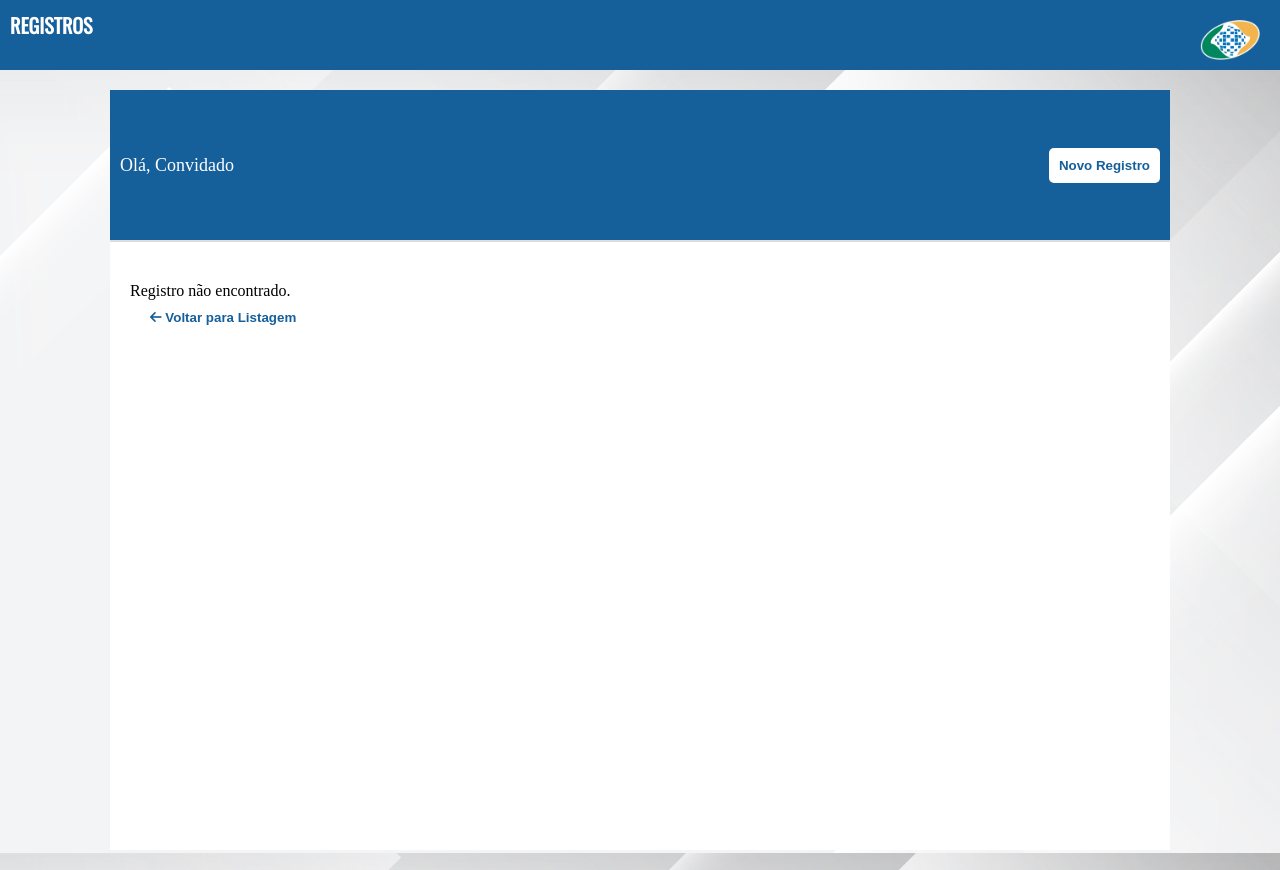
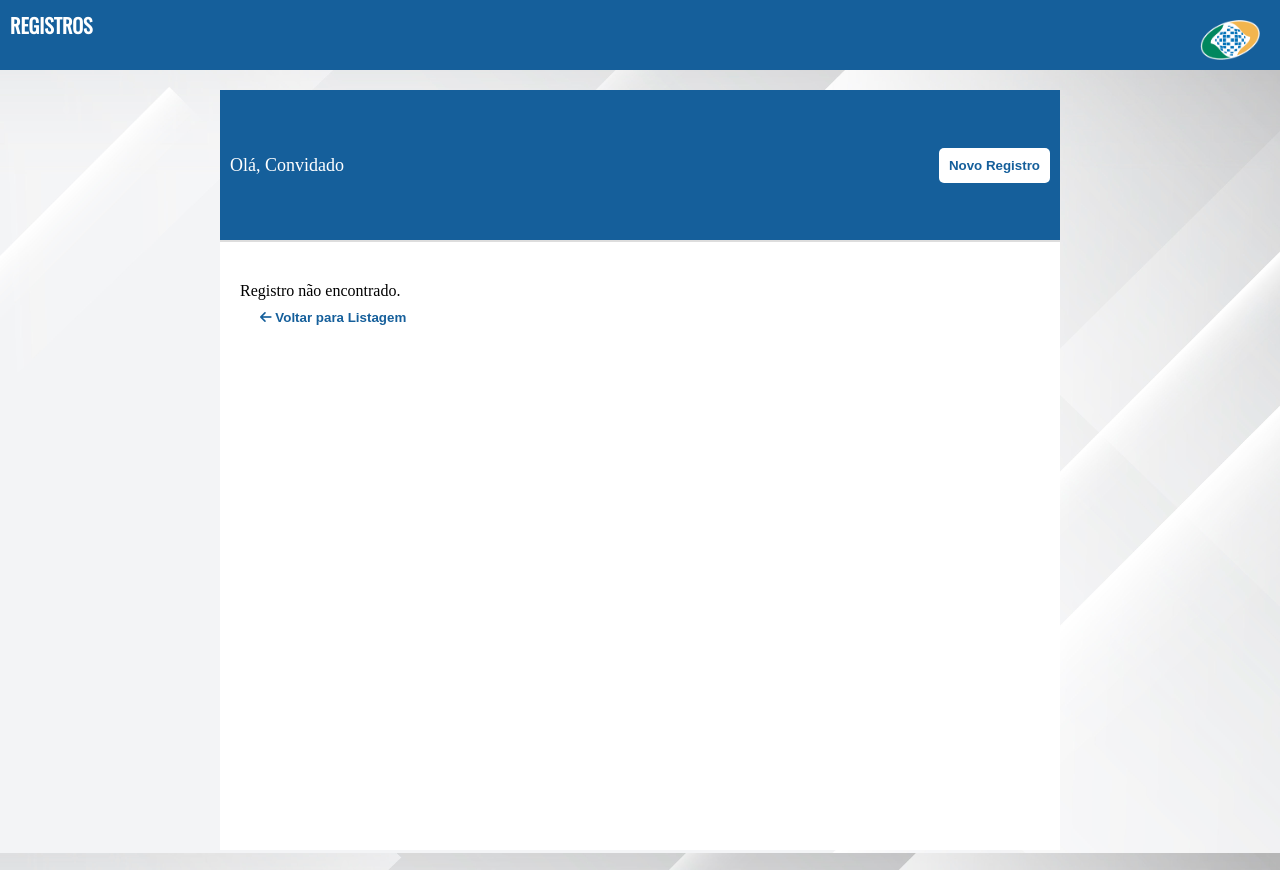
Before and after one commit to lucasnavex/Sistema_de_ferias, a PHP site: page /visualizar.php in a window 1280 px wide; the page is wider, and only the part inside the window is pictured. Run offline with PHP 8.4, Linux system fonts and the light colour scheme.

Commit message:
ajustando css

```diff
--- a/css/style.css
+++ b/css/style.css
@@ -114,8 +114,7 @@ header h1 {
   color: #155f9b;
 }
 
-
-input[ type="text"],
+input[type="text"],
 input[type="password"],
 input [type="email"] {
   width: 100%;
@@ -280,7 +279,8 @@ a {
   padding: 20px;
 }
 
-.registro-table, .visualizar-container {
+.registro-table,
+.visualizar-container {
   width: 100%;
   border-collapse: collapse;
   margin-top: 20px;
@@ -304,9 +304,7 @@ a {
   background-color: #f2f2f2;
 }
 
-
 /* Estilo para a tabela de datas */
-
 
 .button-voltar a {
   display: inline-block;
@@ -323,5 +321,5 @@ a {
 }
 
 .visualizar-container {
-  width: 160vh ;
+  width: 100vh;
 }
```
